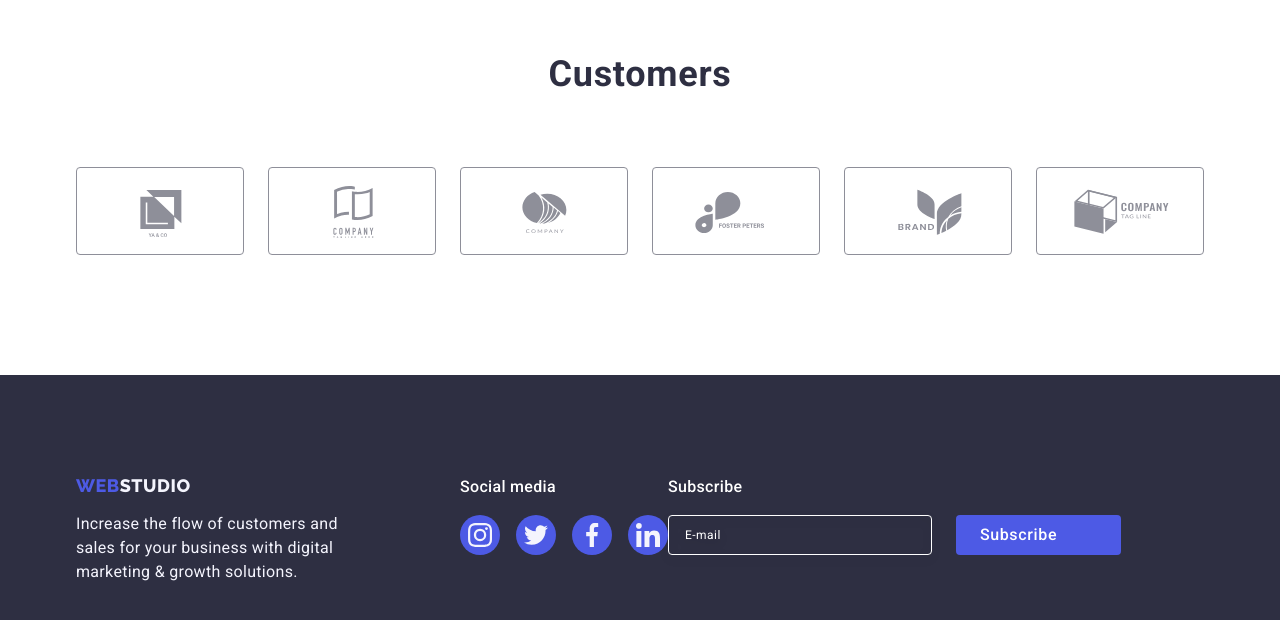
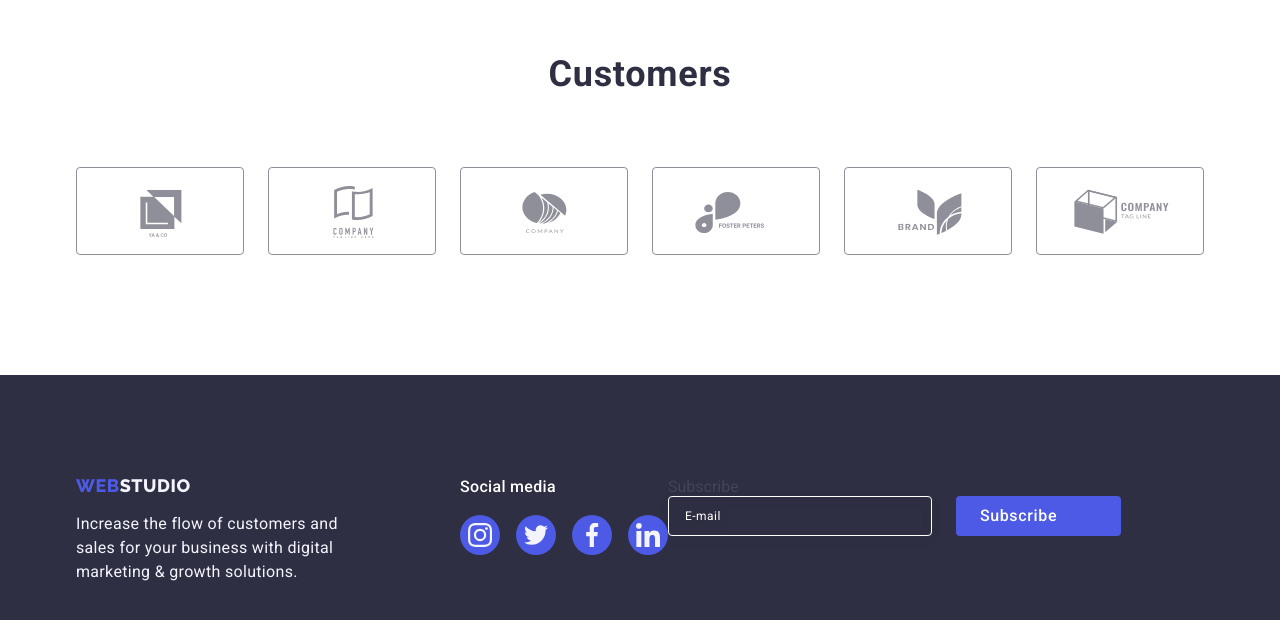
Before and after one commit to ViacheslavBFG/goit-markup-hw-06, a plain HTML site: page index.html in a window 1280 px wide. Shown: the part 2538-3158 px from the top of the page. Drawn offline with nearby package versions, Linux system fonts and the light colour scheme.

Commit message:
Update index.html

```diff
--- a/index.html
+++ b/index.html
@@ -496,7 +496,7 @@
             </div>
 
             <div class="subscribe-box">
-                <p class="Subscribe-text">Subscribe</p>
+                <p class="subscribe-text">Subscribe</p>
                 <form class="subscribe-inf">
                     <label class="subscribe-in">
                         <input type="email" name="user-email" placeholder="E-mail" class="footer-input">
@@ -508,21 +508,11 @@
                         </svg> </button>
 
 
-
                 </form>
-
-
 
             </div>
 
-
-
-
         </div>
-
-
-
-
 
     </footer>
 
```
